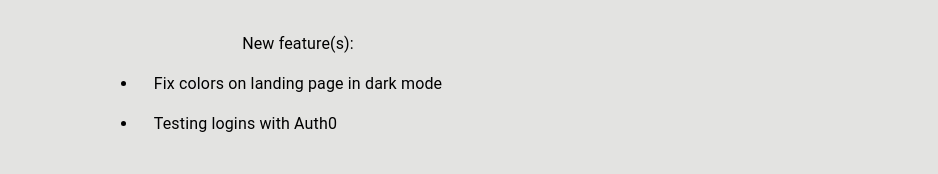
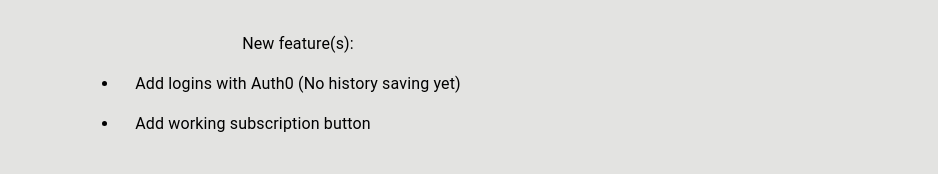
Before and after one commit to dotcomstar/Triviale, a React (Vite) app: page / in a window 1280 px wide. Shown: the part 240-414 px from the top of the page, without its empty margins (342-1280 px from the left). Built offline with nearby package versions, Linux system fonts and the light colour scheme; what simple-zustand-devtools would draw is missing.

Commit message:
Add working subscription button

```diff
--- a/src/components/navbar/drawer/HamburgerDrawer.tsx
+++ b/src/components/navbar/drawer/HamburgerDrawer.tsx
@@ -1,3 +1,4 @@
+import { useAuth0 } from "@auth0/auth0-react";
 import CloseIcon from "@mui/icons-material/Close";
 import MenuRoundedIcon from "@mui/icons-material/Menu";
 import {
@@ -6,28 +7,21 @@ import {
   IconButton,
   List,
   ListItem,
+  ListItemButton,
   ListItemText,
-  Snackbar,
-  Link,
-  Stack,
-  ListItemButton,
 } from "@mui/material";
 import React, { useState } from "react";
 import {
   HELP_TITLE,
-  PLACEHOLDER_TEXT,
   STATISTICS_TITLE,
   SUBSCRIBE_TEXT,
-  SUBSCRIPTIONS_TEXT,
 } from "../../../constants/strings";
 import useDialogStore from "../../../stores/dialogStore";
 import LoginButton from "../../auth/LoginButton";
+import LogoutButton from "../../auth/LogoutButton";
 import HelpButton from "../help/HelpButton";
 import StatsButton from "../stats/StatsButton";
-import { useAuth0 } from "@auth0/auth0-react";
 import SubscribeButton from "./SubscribeButton";
-import LogoutButton from "../../auth/LogoutButton";
-import { ALERT_TIME_MS } from "../../../constants/settings";
 
 const HamburgerDrawer = ({ size }: { size?: "small" | "large" }) => {
   const { loginWithRedirect, logout, isAuthenticated } = useAuth0();
@@ -90,6 +84,7 @@ const HamburgerDrawer = ({ size }: { size?: "small" | "large" }) => {
           )}
           <ListItemButton
             href="https://www.buymeacoffee.com/jetrlee"
+            rel="noopener"
             sx={{ justifyContent: "space-between" }}
           >
             <SubscribeButton startEdge />
--- a/src/constants/strings.ts
+++ b/src/constants/strings.ts
@@ -8,8 +8,8 @@ export const EDITED_BY = "Edited by Jet Lee";
 
 export const NEW_FEATURES_LABEL = "New feature(s):";
 export const NEW_FEATURES_LIST = [
-  "Fix colors on landing page in dark mode",
-  "Testing logins with Auth0",
+  "Add logins with Auth0 (No history saving yet)",
+  "Add working subscription button",
 ];
 
 import { QUESTIONS_PER_DAY } from "./settings";
@@ -95,7 +95,7 @@ export const PLACEHOLDER_TEXT = "Coming soon";
 export const FEEDBACK_TEXT = "Feedback";
 export const BUG_REPORT_TEXT = "Bug Report";
 export const EMAIL_TEXT = "Email";
-export const SUBSCRIBE_TEXT = "Subscribe";
+export const SUBSCRIBE_TEXT = "Buy me a coffee";
 export const SUBSCRIPTIONS_TEXT = "Subscriptions";
 export const SUBSCRIBE_BUTTON_ARIA = "subscribe-button";
 
```
